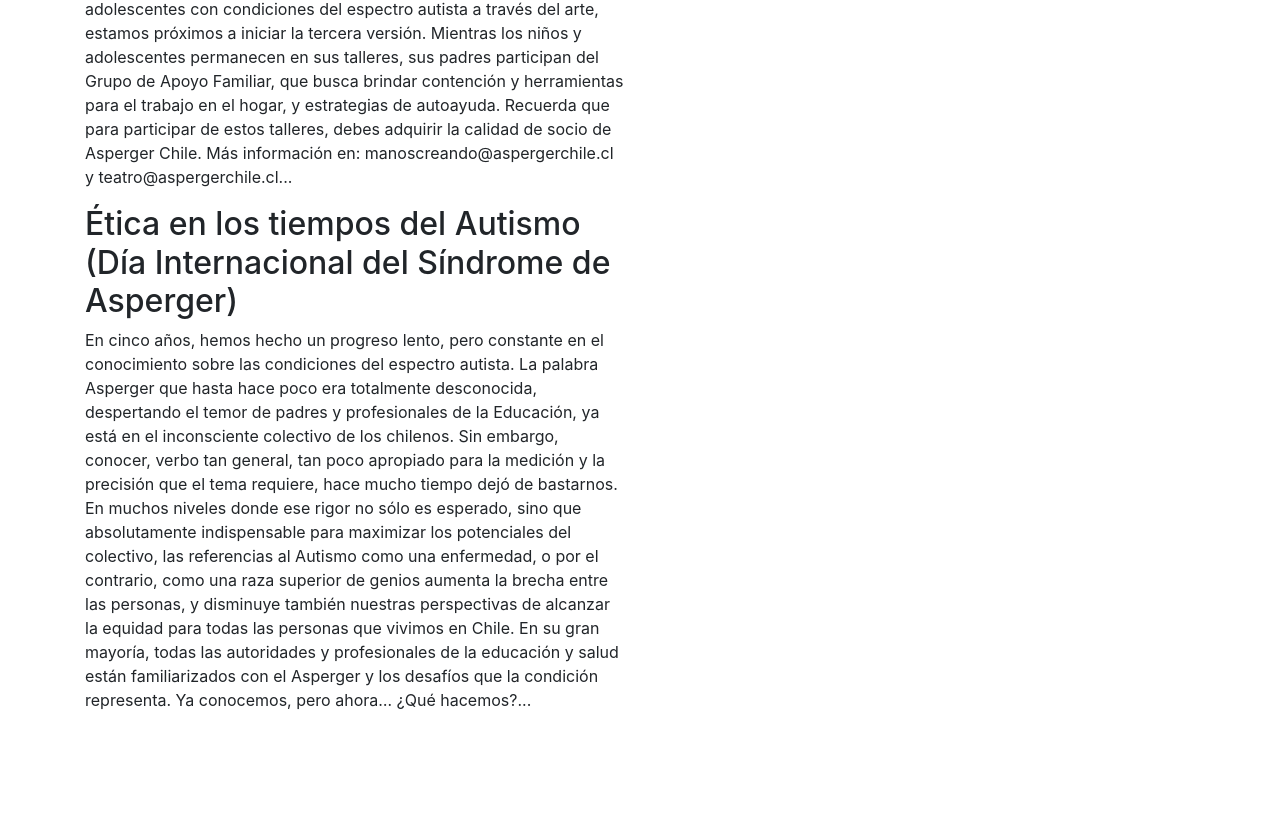
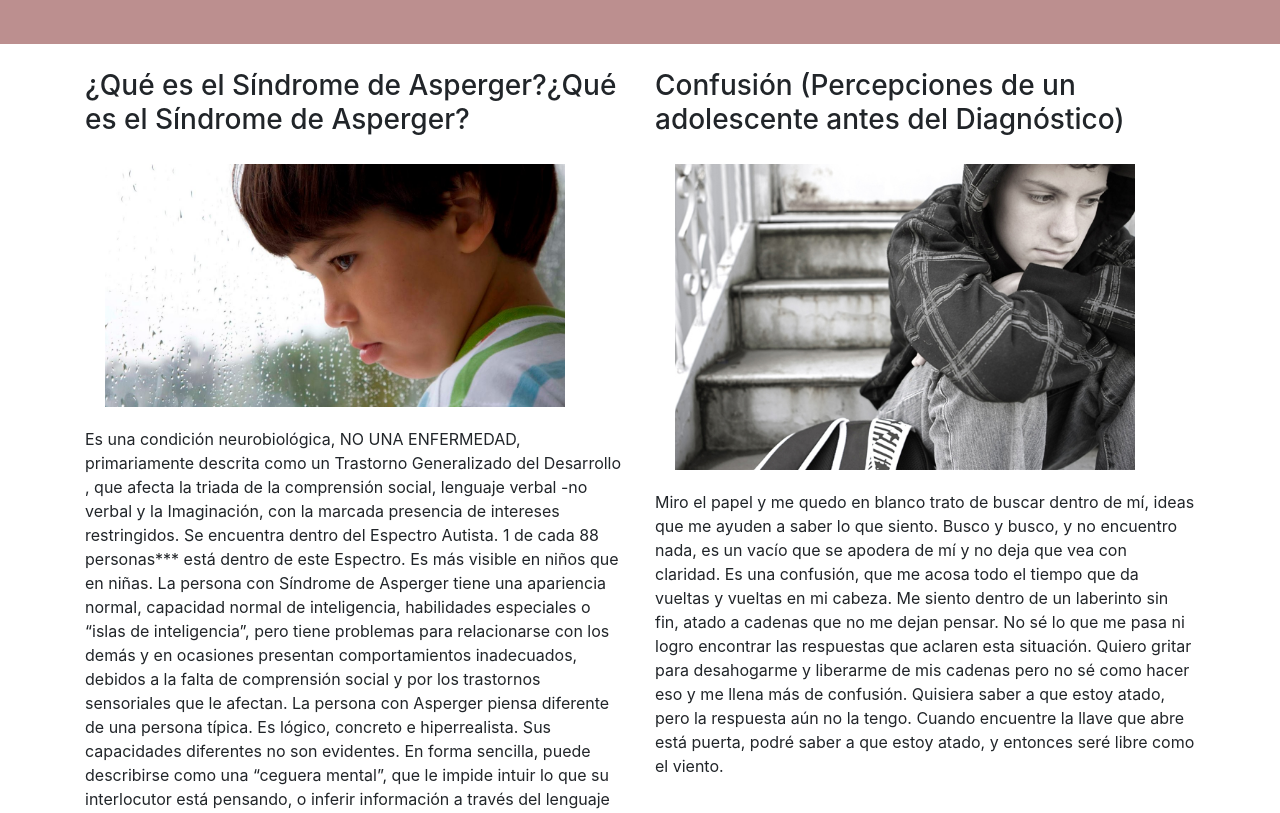
Before and after one commit to cataarenas96/Prueba_HTML_CSS, a plain HTML site: page index.html in a window 1280 px wide. Shown: the part 354-1167 px from the top of the page. Before the commit the page ends 1082 px from the top, so only its background shows below. Drawn offline with nearby package versions, Linux system fonts and the light colour scheme; a web font is replaced by a local one.

Commit message:
porsilasmoscas2

```diff
--- a/assets/css/style.css
+++ b/assets/css/style.css
@@ -10,11 +10,11 @@ background-color: RosyBrown;
 }
 
 header.main h1{
-  padding-top: 50px;
-  font-size: 40px;
+  font-family: 'Calligraffitti', cursive;
   text-align: center;
+  padding-top: 100px;
+  font-size: 100px;
 
-  /* font-family: 'Coming Soon', cursive; */
 }
 header.main .bannerimg{
   max-width: 150px;
@@ -22,3 +22,20 @@ header.main .bannerimg{
 header.main .bannerimg img{
   width: 150px;
 }
+
+article.articulo{
+  padding-top: 25px;
+}
+article.articulo img{
+  padding: 20px;
+  width: 500px;
+}
+
+footer.final{
+background-color: RosyBrown;
+padding: 50px;
+}
+
+footer.final .listacontacto{
+  text-decoration: none;
+}
--- a/assets/css/styleblog.css
+++ b/assets/css/styleblog.css
@@ -96,3 +96,6 @@ nav.main .menu a:hover{
   padding: 50px;
 
   }
+  footer.final .listacontacto{
+    text-decoration: none;
+  }
--- a/index.html
+++ b/index.html
@@ -6,8 +6,10 @@
     <meta name="viewport" content="width=device-width, initial-scale=1, shrink-to-fit=no">
     <!-- Bootstrap CSS -->
     <link rel="stylesheet" href="https://maxcdn.bootstrapcdn.com/bootstrap/4.0.0/css/bootstrap.min.css" integrity="sha384-Gn5384xqQ1aoWXA+058RXPxPg6fy4IWvTNh0E263XmFcJlSAwiGgFAW/dAiS6JXm" crossorigin="anonymous">
+
+    <link href="https://fonts.googleapis.com/css?family=Coming+Soon"  rel="stylesheet">
+    <link href="https://fonts.googleapis.com/css?family=Calligraffitti" rel="stylesheet">
     <link rel="stylesheet" href="assets/css/style.css">
-    <link href="https://fonts.googleapis.com/css?family=Coming+Soon" rel="stylesheet">
     <title>asperger Chile</title>
   </head>
   <body>
@@ -48,7 +50,7 @@
       <div class="container">
         <div class="row">
           <div class="col">
-            <h1>Fundacion Asperger</h1>
+            <h1><strong>Fundación Asperger</strong></h1>
           </div>
         </div>
       </div>
@@ -57,26 +59,124 @@
     <article class="articulo">
       <div class="container">
         <div class="row">
-          <div class="wrap content">
               <div class="col-sm-6">
-            <div class="txt1">
-            <h2>Inicio de talleres de Teatro, Manos Creando, Habilidades Sociales y Grupo de Apoyo para Padres 2016</h2>
-            <p>Luego de dos exitosos años en el trabajo en nuestros talleres”Teatro” y “Manos Creando”, teniendo ambos por objetivo el entregar herramientas para el desarrollo de  habilidades sociales en niños y adolescentes con condiciones del espectro autista a través del arte, estamos próximos a iniciar la tercera versión. Mientras los niños y adolescentes permanecen en sus talleres, sus padres participan del Grupo de Apoyo Familiar, que busca brindar contención y herramientas para el trabajo en el hogar, y estrategias de autoayuda. Recuerda que para participar de estos talleres, debes adquirir la calidad de socio de Asperger Chile. Más información en: manoscreando@aspergerchile.cl y teatro@aspergerchile.cl...</p>
-          </div>
+                <h3>¿Qué es el Síndrome de Asperger?¿Qué es el Síndrome de Asperger?</h3>
+                <img src="assets/img/aspergerkid.jpg" alt="aspergerr">
+                <p>Es una condición neurobiológica, NO UNA ENFERMEDAD, primariamente descrita como un Trastorno Generalizado del Desarrollo , que afecta la triada de la
+                comprensión social, lenguaje verbal -no verbal y la Imaginación, con la marcada presencia de intereses restringidos. Se encuentra dentro del Espectro
+                Autista. 1 de cada 88 personas*** está dentro de este Espectro. Es más visible en
+                niños que en niñas.
+
+                La persona con Síndrome de Asperger tiene una apariencia normal, capacidad normal de
+                inteligencia, habilidades especiales o “islas de inteligencia”, pero tiene problemas para relacionarse
+                con los demás y en ocasiones presentan comportamientos inadecuados, debidos a la falta de comprensión social y por los trastornos sensoriales que le afectan.
+
+                La persona con Asperger piensa diferente de una persona típica. Es lógico, concreto e hiperrealista. Sus capacidades diferentes no son evidentes. En forma sencilla, puede describirse como una “ceguera mental”, que le impide
+                intuir lo que su interlocutor está pensando, o inferir información a través del lenguaje corporal
+                que se proporciona. Junto con esto, presentan problemas con su sistema sensorial (visión,
+                audición, tacto, gusto y olfato): La fotoestimulación puede resultarles molesta, son capaces de oír
+                y ver lo que nadie más puede y con  gran atención al detalle, la textura y el aroma de los alimentos puede provocarles trastornos
+                de alimentación, y ciertas telas o etiquetas en sus prendas de vestir hace que una tarea tan simple,
+                resulte una batalla.
+
+                Todo este desorden en el ingreso de información (estímulos) al cerebro, hace que las reacciones
+                a dichos estímulos sean vistos por las personas que le rodean como comportamientos sociales
+                inadecuados, desproporcionados, haciéndoles la vida difícil a ellos y a sus familias debido a la
+                intolerancia e ignorancia imperantes.
+
+                Los Aspergers son todos diferentes. Tienen una amplia gama de personalidades , y un
+                sinnúmero de habilidades y talentos que no se presentan en todos por igual. Para efectos
+                pedagógicos se los ha clasificado en: pensadores visuales, pensadores músico-matemáticos y
+                pensadores lógico verbales.
+
+                La vida de un Asperger es una lucha constante por tratar de encajar con el medio, con sus
+                pares. Todo lo que un niño neurotípico aprende instintivamente, ellos lo hacen por el intelecto y
+                esto, al final del día, termina por agotarlos.
+
+                Para entender lo que significa ser Asperger, hagamos el ejercicio de imaginarnos estar en
+                un país extranjero, cuya lengua y costumbres sociales desconocemos, pero sin embargo, tratamos
+                de aprender. Nuestro cerebro en permanente estado de alerta. Estamos en un constante estado
+                de estrés.
+
+                Por eso, las personas del espectro autista pueden preferir la soledad. La soledad es para ellos también sinónimo de
+                seguridad.
+
+                A partir de Mayo de 2013, el Diagnóstico de Síndrome de Asperger desaparecerá del Manual de Estadísticas de la Asociación de Psiquiatría Americana (DSM V), para formar parte del los llamados “Trastornos del Espectro Autista”, ante la imposibilidad de establecer un límite entre una entidad y otra.</p>
               </div>
               <div class="col-sm-6">
-            <div class="txt2">
-              <h2>Ética en los tiempos del Autismo (Día Internacional del Síndrome de Asperger)</h2>
-                <p>En cinco años, hemos hecho un progreso lento, pero constante en el conocimiento sobre las condiciones del espectro autista. La palabra Asperger que hasta hace poco era totalmente desconocida, despertando el temor de padres y profesionales de la Educación, ya está en el inconsciente colectivo de los chilenos. Sin embargo, conocer, verbo tan general, tan poco apropiado para la medición y la precisión que el tema requiere, hace mucho tiempo dejó de bastarnos. En muchos niveles donde ese rigor no sólo es esperado, sino que absolutamente indispensable para maximizar los potenciales del colectivo,  las referencias al Autismo como una enfermedad, o por el contrario, como una raza superior de genios aumenta la brecha entre las personas, y disminuye también nuestras perspectivas de alcanzar la equidad  para todas las personas que vivimos en Chile. En su gran mayoría, todas las autoridades y profesionales de la educación y salud están familiarizados con el Asperger y los desafíos que la condición representa. Ya conocemos, pero ahora… ¿Qué hacemos?...</p>
-          </div>
-          </div>
+                <h3>Confusión (Percepciones de un adolescente antes del Diagnóstico)</h3>
+                <img src="assets/img/boy.jpg" alt="sadboy">
+                <p>
+                  Miro el papel y me quedo en blanco
+                  trato de buscar dentro de mí,
+                  ideas que me ayuden a saber
+                  lo que siento.
+                  Busco y busco,
+                  y no encuentro nada,
+                  es un vacío que se apodera de mí
+                  y no deja que vea con claridad.
+                  Es una confusión,
+                  que me acosa todo el tiempo
+                  que da vueltas y vueltas
+                  en mi cabeza.
+                  Me siento dentro de un
+                  laberinto sin fin,
+                  atado a cadenas
+                  que no me dejan pensar.
+                  No sé lo que me pasa
+                  ni logro encontrar
+                  las respuestas que aclaren
+                  esta situación.
+                  Quiero gritar para desahogarme
+                  y liberarme de mis cadenas
+                  pero no sé como hacer eso
+                  y me llena más de confusión.
+                  Quisiera saber a que
+                  estoy atado,
+                  pero la respuesta
+                  aún no la tengo.
+                  Cuando encuentre la llave
+                  que abre está puerta,
+                  podré saber a que
+                  estoy atado,
+                  y entonces seré
+                  libre como el viento.
+                </p>
               </div>
 
+              <div col>
 
+              </div>
           </div>
         </div>
     </article>
 
+    <footer class="final">
+        <div class="container">
+           <div class="row justify-content-between">
+              <ul class="listacontacto">
+                <h5>Contactanos</h5>
+                <li>Av. Providencia #4784</li>
+                <li>+569 4585 2658</li>
+                <li>fundacionasperger@asperger.cl</li>
+              </ul>
+              <div class="newsletter">
+            <h5>Suscribete</h5>
+                <ul class="suscripcion list-unstyled">
+
+          <li>
+            <div class="input-group">
+                <input type="text" class="form-control" placeholder="Ingresa tu email..." aria-label="Recipient's username" aria-describedby="basic-addon2">
+                <div class="input-group-append">
+                <button class="btn btn-outline-secondary" type="button">Aceptar</button>
+              </div>
+            </div>
+          </li>
+        </ul>
+      </div>
+    </div>
+    </div>
+    </footer>
 
 
 
```
Also changed, not shown: blog.html (+6 -6 lines), assets/img/boy.jpg (added), assets/img/kid.jpg (added). Lines whose indentation alone changed are shown as unchanged.
